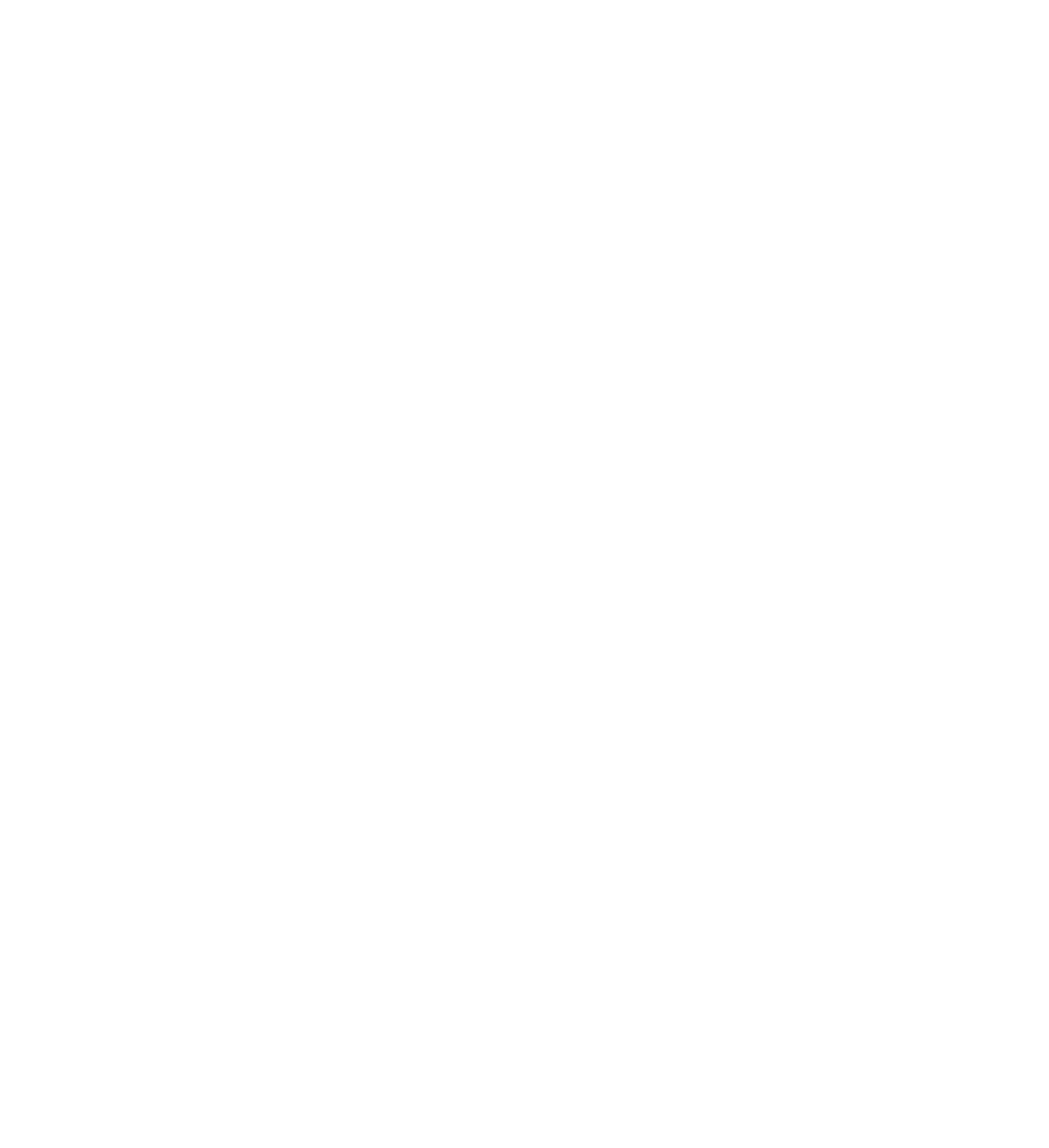
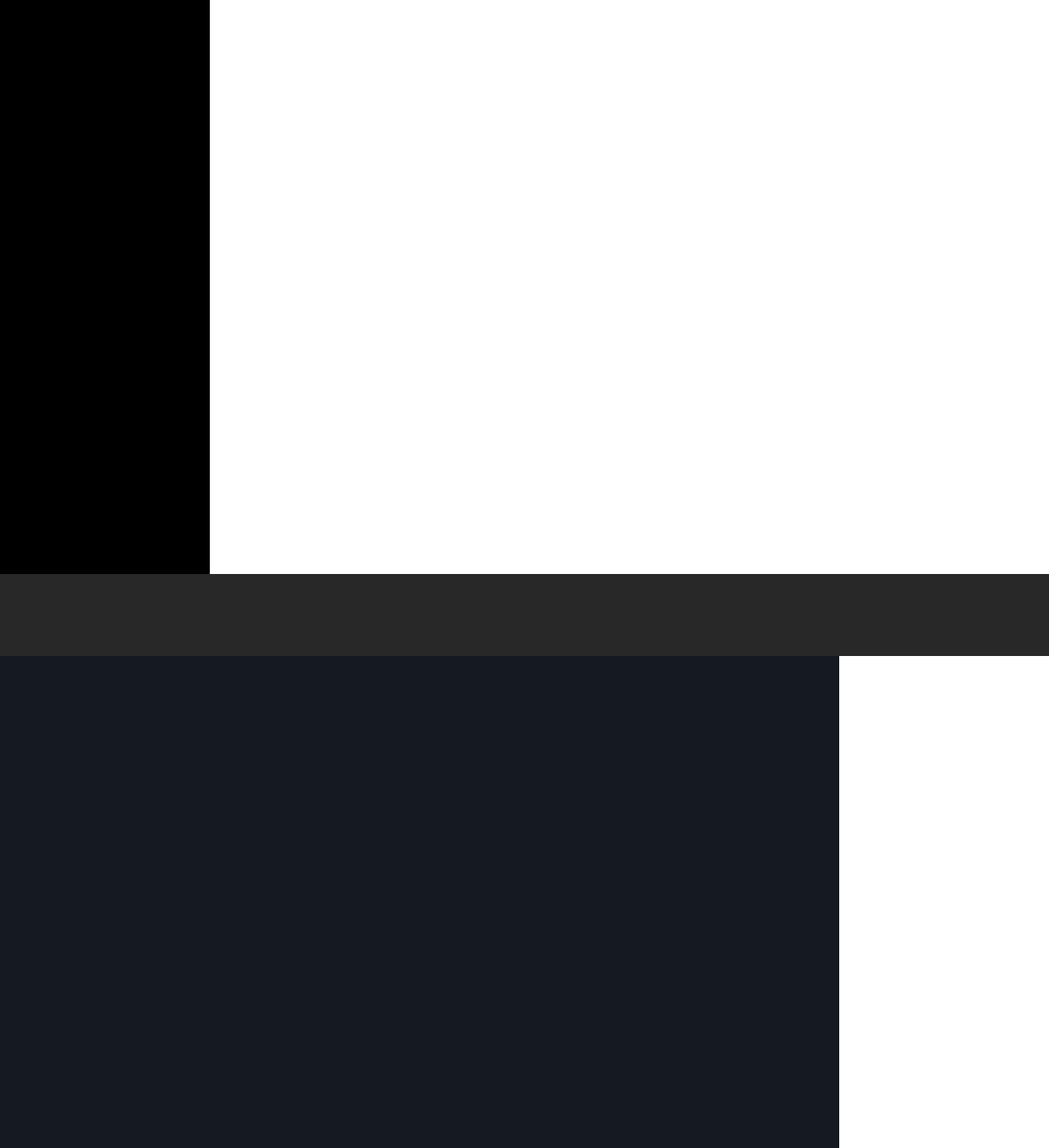
Before and after one commit to Alexxboc/html-css-spotifyweb, a plain HTML site: page index.html in a window 1280 px wide. Shown: the whole page at 82% size. Before the commit the page ends 800 px from the top, so only its background shows below. Drawn offline with Linux system fonts and the light colour scheme.

Commit message:
Creating main nav and albums container

```diff
--- a/CSS/style.css
+++ b/CSS/style.css
@@ -14,12 +14,41 @@
 
 }
 
-
-
-
 /* Common rules */
 * {
     margin: 0;
     padding: 0;
     box-sizing: border-box;
 }
+
+.flex {
+    display: flex;
+}
+
+
+
+/* Main */
+
+main {
+    height: calc(100vh - 100px);
+}
+
+.sidebar {
+    width: 20%;
+    height: 100%;
+    background-color: var(--sidebar-black);
+
+}
+
+.albums_container {
+    width: 80%;
+    height: 100%;
+    background-color: var(--main-bg-color);
+}
+
+/* Footer */
+
+footer {
+    height: 100px;
+    background-color: var(--footer-bg-color);
+}
--- a/index.html
+++ b/index.html
@@ -5,13 +5,24 @@
     <meta http-equiv="X-UA-Compatible" content="IE=edge">
     <meta name="viewport" content="width=device-width, initial-scale=1.0">
     <title>Document</title>
+    <link rel="stylesheet" href="./CSS/style.css">
 </head>
 <body>
-    <main id="site_main">
-        <div class="row">
+    <main id="site_main flex">
+
+        <nav class="sidebar">
+
+        </nav>
+        <!-- /.sidebar -->
+        <div class="albums_container">
 
         </div>
-        <!-- /.row -->
+        <!-- /.albums_container -->
+
+
+
+
+
     </main>
     <!-- /#site_main -->
 
```
